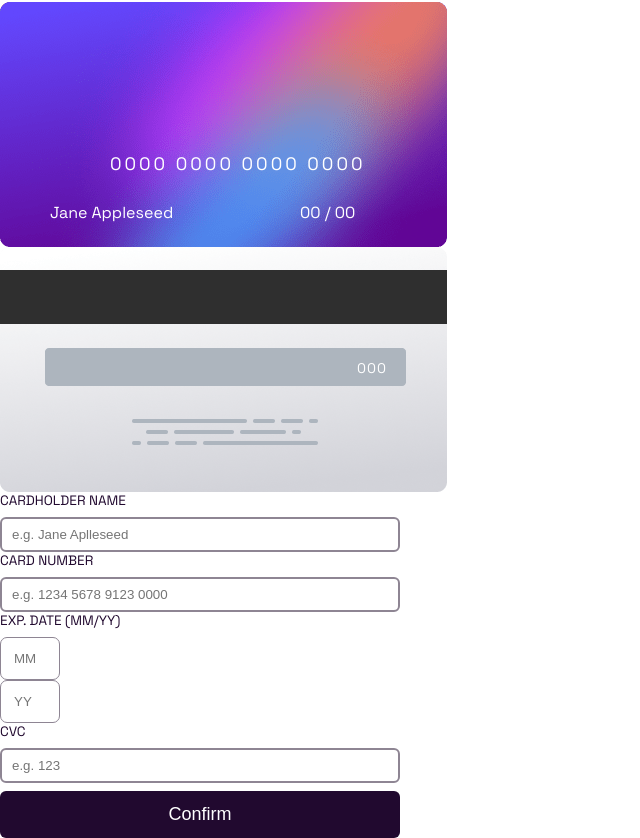
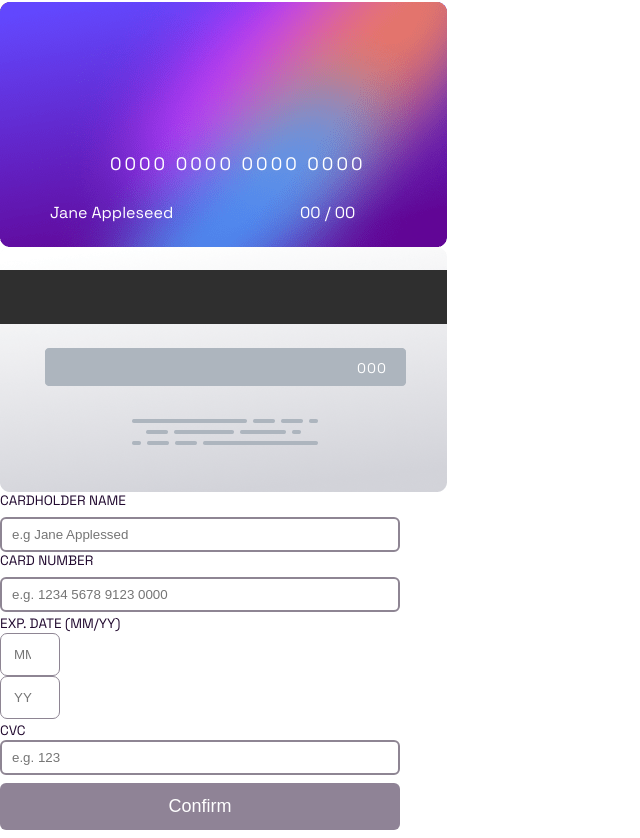
Before and after one commit to AdamGrodzki/react-hook-form, a Next.js app: page / in a window 1280 px wide. Shown: the part 1148-1986 px from the top of the page, without its empty margins (0-640 px from the left). Built offline with nearby package versions, Linux system fonts and the light colour scheme.

Commit message:
update form.tsx

```diff
--- a/app/page.tsx
+++ b/app/page.tsx
@@ -8,20 +8,46 @@ import bgMainMobile from "@/images/bg-main-mobile.png";
 
 import { Form } from "@/view/Form/form";
 import Image from "next/image";
+import { useForm } from "react-hook-form";
+
+export interface IFormInput {
+  cardHolderName: string;
+  cardNumber: number;
+  expDateMM: number;
+  expDateYY: number;
+  CVC: number;
+}
 
 export default function Home() {
+  const {
+    register,
+    handleSubmit,
+    formState: { errors, isValid },
+    watch,
+  } = useForm<IFormInput>();
+
   return (
     <>
-      <main className="a">
+      <main className="mainBackground">
         <Image className="" src={bgMainDesktop} alt="" />
         <div className="">
           <Image src={bgMainMobile} alt="" />
         </div>
       </main>
-      <FrontCard />
-      <BackCard />
+      <FrontCard
+        name={watch("cardHolderName")}
+        number={watch("cardNumber")}
+        expMonth={watch("expDateMM")}
+        expYear={watch("expDateYY")}
+      />
+      <BackCard CVC={watch("CVC")} />
       <div>
-        <Form />
+        <Form
+          register={register}
+          handleSubmit={handleSubmit}
+          errors={errors}
+          isValid={isValid}
+        />
       </div>
     </>
   );
--- a/view/BackCard/backCard.tsx
+++ b/view/BackCard/backCard.tsx
@@ -2,14 +2,16 @@ import Image from "next/image";
 import backCard from "@/images/bg-card-back.png";
 import styles from "@/view/BackCard/backCard.module.scss";
 
-export const BackCard = () => {
-  const cardCVCDefault = "000";
+interface Props {
+  CVC: number;
+}
 
+export const BackCard = ({ CVC }: Props) => {
   return (
     <div className={styles.backCardContainer}>
       <div className={styles.backCardSubcontainer}>
         <Image className={styles.backCardBg} src={backCard} alt="back card" />
-        <div className={styles.backCardCvc}>{cardCVCDefault}</div>
+        <div className={styles.backCardCvc}>{CVC ?? "000"}</div>
       </div>
     </div>
   );
--- a/view/Form/form.module.scss
+++ b/view/Form/form.module.scss
@@ -38,7 +38,6 @@
 }
 
 .expDate {
-    display: block;
     margin-bottom: 0.5rem;
     font-size: 0.85rem;
     text-transform: uppercase;
@@ -55,7 +54,6 @@
 }
 
 .labelCVC{
-    display: block;
     margin-bottom: 0.5rem;
     font-size: 0.85rem;
     text-transform: uppercase;
@@ -103,6 +101,9 @@
     outline: none;
     transition: all 500ms ease 0s;
     width: 100%;
+    &:disabled {
+        opacity: 0.5;
+    }
 }
 
 .invalid {
--- a/view/Form/form.tsx
+++ b/view/Form/form.tsx
@@ -1,8 +1,6 @@
 "use client";
 
-import Image from "next/image";
 import styles from "@/view/Form/form.module.scss";
-import { ChangeEvent } from "react";
 
 import cx from "clsx";
 
@@ -15,102 +13,82 @@ import {
   useFormContext,
 } from "react-hook-form";
 
-interface IFormInput {
-  cardHolderName: string;
-  cardNumber: number;
-  expDateMM: number;
-  expDateYY: number;
-  CVC: number;
-}
-
-// const {
-//   cardHolderName,
-//   setCardHolderName,
-//   cardNumber,
-//   setCardNumber,
-//   expDateMM,
-//   setExpDateMM,
-//   expDateYY,
-//   setExpDateYY,
-//   confirmed,
-//   setConfirmed,
-//   CVC,
-//   setCVC,
-// } = useFormContext();
+import { IFormInput } from "@/app/page";
 
 interface Props {
   register: UseFormRegister<IFormInput>;
   handleSubmit: UseFormHandleSubmit<IFormInput>;
   errors: FieldErrors<IFormInput>;
+  isValid: boolean;
 }
 
-export const Form = () => {
-  const {
-    register,
-    handleSubmit,
-    formState: { errors, isValid },
-    watch,
-  } = useForm<IFormInput>();
-
+export const Form = ({ register, handleSubmit, errors, isValid }: Props) => {
   const onSubmit: SubmitHandler<IFormInput> = (data) => console.log(data);
-  console.log(watch("cardHolderName"));
-  console.log(watch("cardNumber"));
-  console.log(watch("expDateMM"));
-  console.log(watch("expDateYY"));
-  console.log(watch("CVC"));
-
-  const handleCardHolderName = (e: ChangeEvent<HTMLInputElement>) => {
-    // setCardHolderName(e.target.value);
-  };
 
   return (
     <>
       <form className={styles.form} onSubmit={handleSubmit(onSubmit)}>
         <label className={styles.labelCardholderName}>Cardholder Name</label>
         <input
+          maxLength={20}
+          placeholder="e.g Jane Applessed"
           className={cx(styles.inputCardholderName, {
             [styles.invalid]: errors.cardHolderName,
           })}
-          // onChange={handleCardHolderName}
-          placeholder="e.g. Jane Aplleseed"
-          {...register("cardHolderName", { required: true })}
+          {...register("cardHolderName", {
+            required: true,
+            maxLength: 20,
+          })}
         />
         <label className={styles.labelCardNumber}>Card Number</label>
         <input
+          maxLength={19}
+          placeholder="e.g. 1234 5678 9123 0000"
           className={cx(styles.inputCardNumber, {
             [styles.invalid]: errors.cardHolderName,
           })}
-          placeholder="e.g. 1234 5678 9123 0000"
-          maxLength={19}
-          {...register("cardNumber", { required: true })}
+          {...register("cardNumber", {
+            required: true,
+            maxLength: 19,
+          })}
         />
         <label className={styles.expDate}>Exp. Date (MM/YY) </label>
         <input
+          type="number"
+          min={1}
+          max={12}
+          placeholder="MM"
           className={cx(styles.expMM, {
             [styles.invalid]: errors.cardHolderName,
           })}
-          placeholder="MM"
-          maxLength={2}
-          {...register("expDateMM", { required: true })}
+          {...register("expDateMM", {
+            required: true,
+            maxLength: 2,
+            valueAsNumber: true,
+          })}
         />
         <input
+          type="nubmer"
+          max={2}
+          placeholder="YY"
           className={cx(styles.expYY, {
             [styles.invalid]: errors.cardHolderName,
           })}
-          placeholder="YY"
-          maxLength={2}
-          {...register("expDateYY", { required: true })}
+          {...register("expDateYY", { required: true, maxLength: 2 })}
         />
         <label className={styles.labelCVC}>CVC</label>
         <input
+          type="number"
+          placeholder="e.g. 123"
           className={cx(styles.inputCVC, {
             [styles.invalid]: errors.cardHolderName,
           })}
-          placeholder="e.g. 123"
-          maxLength={3}
-          {...register("CVC", { required: true })}
+          {...register("CVC", {
+            required: true,
+            maxLength: 3,
+          })}
         />
-        <button className={styles.btnSubmit} type="submit">
+        <button className={styles.btnSubmit} type="submit" disabled={!isValid}>
           Confirm
         </button>
       </form>
--- a/view/FrontCard/frontCard.module.scss
+++ b/view/FrontCard/frontCard.module.scss
@@ -1,7 +1,6 @@
 @import "../../styles/variables.scss";
 
 .frontCardContainer {
-    display: block;
     display: grid;
     grid-template-columns: 30% 70%;
     height: 100%;
--- a/view/FrontCard/frontCard.tsx
+++ b/view/FrontCard/frontCard.tsx
@@ -3,25 +3,24 @@
 import Image from "next/image";
 import frontCard from "@/images/bg-card-front.png";
 import styles from "@/view/FrontCard/frontCard.module.scss";
-import { useFormContext } from "react-hook-form";
 
-export const FrontCard = () => {
-    // const { cardNumber, cardName, cardMonthExp, cardYearExp };
+interface Props {
+  number: number;
+  name: string;
+  expMonth: number;
+  expYear: number;
+}
 
-  const cardNumberDefault = "0000 0000 0000 0000";
-  const cardNameDefault = "Jane Appleseed";
-  const cardMonthExpDefault = "00";
-  const cardYearExpDefault = "00";
-
-  const format = (n: number | string) => (Number(n) > 9 ? n : `0${Number(n)}`);
-
+export const FrontCard = ({ number, name, expMonth, expYear }: Props) => {
   return (
     <div className={styles.frontCardContainer}>
       <Image className={styles.frontCardBg} src={frontCard} alt="front card" />
-      <p className={styles.frontCardNumber}>{cardNumberDefault}</p>
-      <p className={styles.frontCardName}>{cardNameDefault}</p>
+      <p className={styles.frontCardNumber}>
+        {number ?? "0000 0000 0000 0000"}
+      </p>
+      <p className={styles.frontCardName}>{name ?? "Jane Appleseed"}</p>
       <p className={styles.frontCardExp}>
-        {cardMonthExpDefault} / {cardYearExpDefault}
+        {expMonth ?? "00"} / {expYear ?? "00"}
       </p>
     </div>
   );
```
